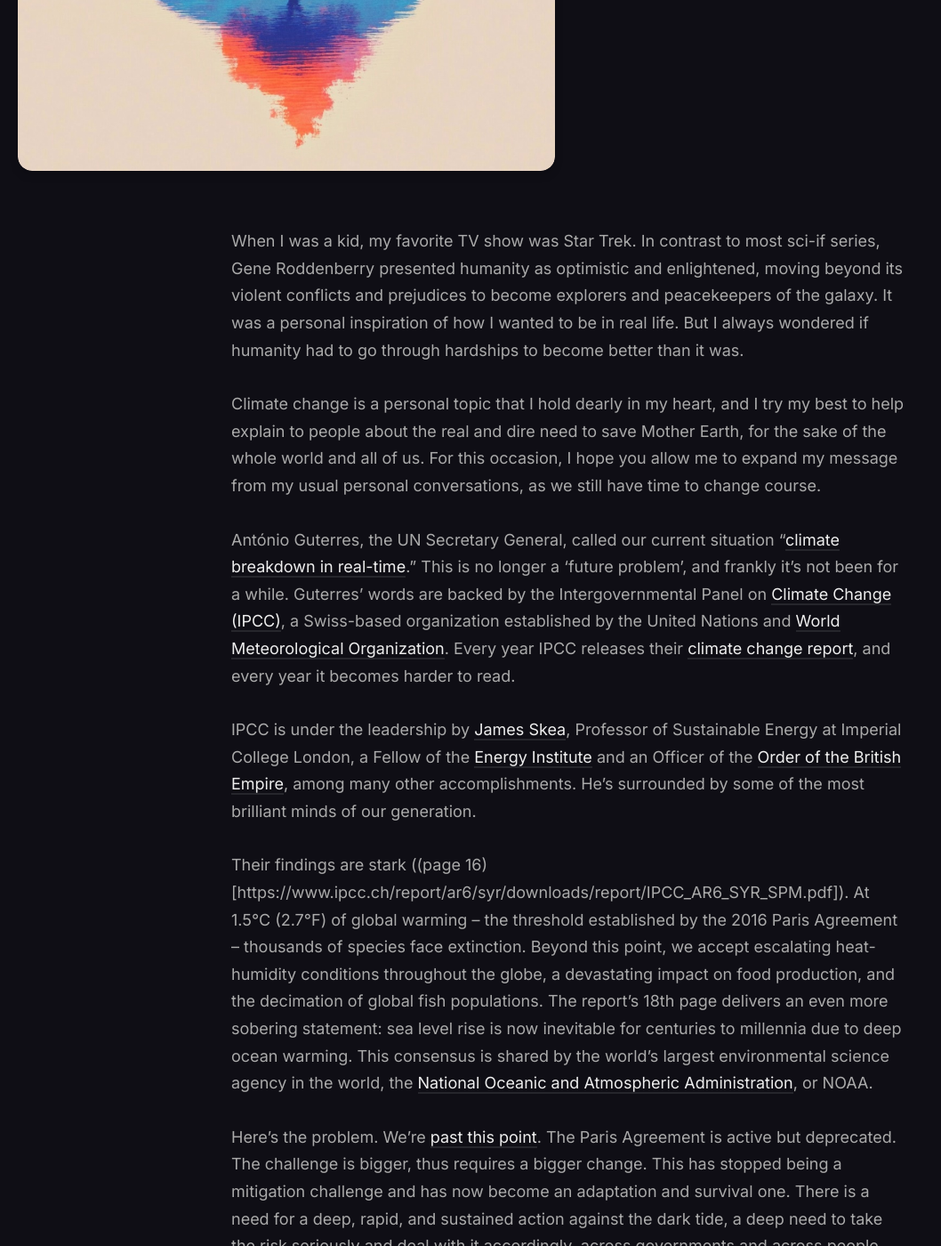
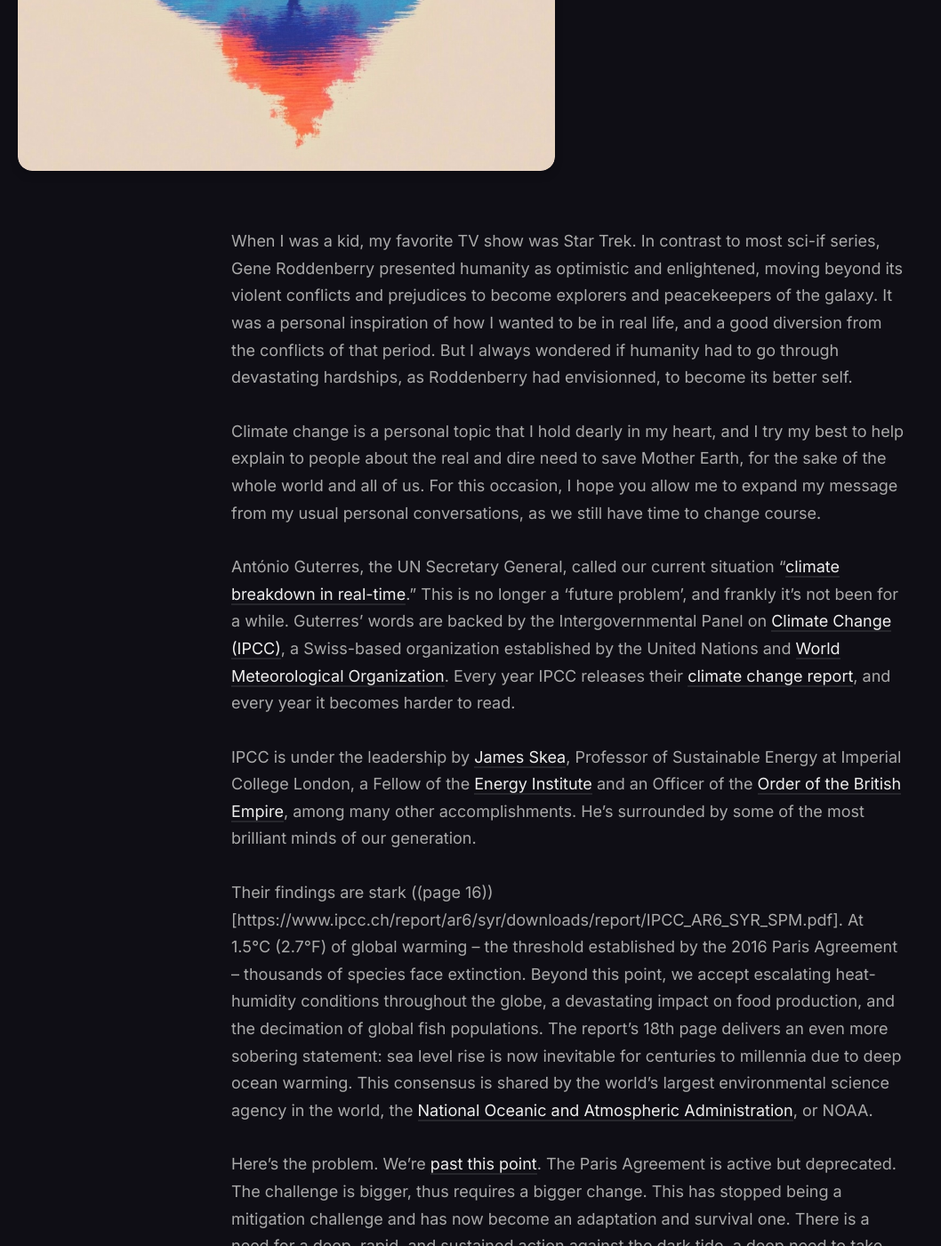
Before and after one commit to somethingdarkside1/somethingdarkside1.github.io, a Jekyll site: the page built from _posts/2025-01-15-At-the-precipice.md, in a window 1280 px wide and 1400 px high, scrolled down 502 px. Shown: the whole window at 89% size, without its empty margins (0-1058 px from the left). Built offline with Jekyll 4.4.1, drawn with Linux system fonts in a browser that asks for light colours; some of the changed text lies outside the part shown.

Commit message:
Update 2025-01-15-At-the-precipice.md

```diff
--- a/_posts/2025-01-15-At-the-precipice.md
+++ b/_posts/2025-01-15-At-the-precipice.md
@@ -7,7 +7,7 @@
 featured: true
 ---
 
-When I was a kid, my favorite TV show was Star Trek. In contrast to most sci-if series, Gene Roddenberry presented humanity as optimistic and enlightened, moving beyond its violent conflicts and prejudices to become explorers and peacekeepers of the galaxy. It was a personal inspiration of how I wanted to be in real life. But I always wondered if humanity had to go through hardships to become better than it was.
+When I was a kid, my favorite TV show was Star Trek. In contrast to most sci-if series, Gene Roddenberry presented humanity as optimistic and enlightened, moving beyond its violent conflicts and prejudices to become explorers and peacekeepers of the galaxy. It was a personal inspiration of how I wanted to be in real life, and a good diversion from the conflicts of that period. But I always wondered if humanity had to go through devastating hardships, as Roddenberry had envisionned, to become its better self.
 
 Climate change is a personal topic that I hold dearly in my heart, and I try my best to help explain to people about the real and dire need to save Mother Earth, for the sake of the whole world and all of us. For this occasion, I hope you allow me to expand my message from my usual personal conversations, as we still have time to change course.
 
@@ -15,7 +15,7 @@
 
 IPCC is under the leadership by [James Skea](https://en.wikipedia.org/wiki/James_Skea), Professor of Sustainable Energy at Imperial College London, a Fellow of the [Energy Institute](https://en.wikipedia.org/wiki/Energy_Institute) and an Officer of the [Order of the British Empire](https://en.wikipedia.org/wiki/Order_of_the_British_Empire), among many other accomplishments. He’s surrounded by some of the most brilliant minds of our generation.
 
-Their findings are stark ((page 16)[https://www.ipcc.ch/report/ar6/syr/downloads/report/IPCC_AR6_SYR_SPM.pdf]). At 1.5°C (2.7°F) of global warming – the threshold established by the 2016 Paris Agreement – thousands of species face extinction. Beyond this point, we accept escalating heat-humidity conditions throughout the globe, a devastating impact on food production, and the decimation of global fish populations. The report's 18th page delivers an even more sobering statement: sea level rise is now inevitable for centuries to millennia due to deep ocean warming. This consensus is shared by the world’s largest environmental science agency in the world, the [National Oceanic and Atmospheric Administration](https://en.wikipedia.org/wiki/National_Oceanic_and_Atmospheric_Administration), or NOAA.
+Their findings are stark ((page 16))[https://www.ipcc.ch/report/ar6/syr/downloads/report/IPCC_AR6_SYR_SPM.pdf]. At 1.5°C (2.7°F) of global warming – the threshold established by the 2016 Paris Agreement – thousands of species face extinction. Beyond this point, we accept escalating heat-humidity conditions throughout the globe, a devastating impact on food production, and the decimation of global fish populations. The report's 18th page delivers an even more sobering statement: sea level rise is now inevitable for centuries to millennia due to deep ocean warming. This consensus is shared by the world’s largest environmental science agency in the world, the [National Oceanic and Atmospheric Administration](https://en.wikipedia.org/wiki/National_Oceanic_and_Atmospheric_Administration), or NOAA.
 
 Here’s the problem. We’re [past this point](https://www.nature.com/articles/d41586-025-00010-9). The Paris Agreement is active but deprecated. The challenge is bigger, thus requires a bigger change. This has stopped being a mitigation challenge and has now become an adaptation and survival one. There is a need for a deep, rapid, and sustained action against the dark tide, a deep need to take the risk seriously and deal with it accordingly, across governments and across people.
 
@@ -31,4 +31,8 @@
 
 For more ideas: [9 things you can do about climate change](https://www.imperial.ac.uk/stories/climate-action/)
 
+For more information on what's happening, I recommend [this keynote by Stefan Rahmstorf](https://www.youtube.com/watch?v=ZHNNW8c_FaA), Professor of Physics at the University of Potsdam and an Oceanographer and Climatologist.
+
+
+
 V
```
